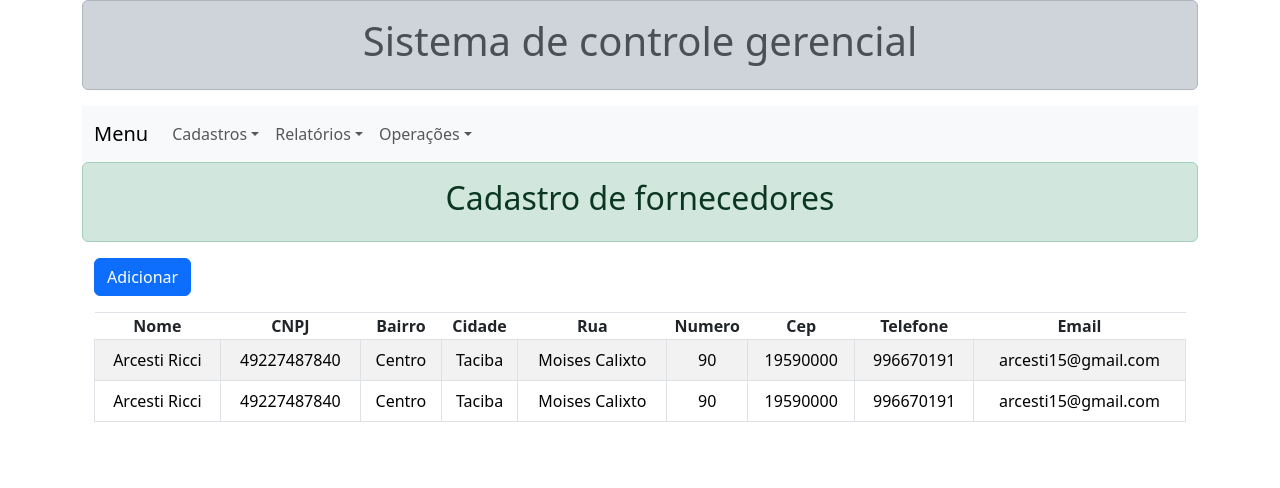
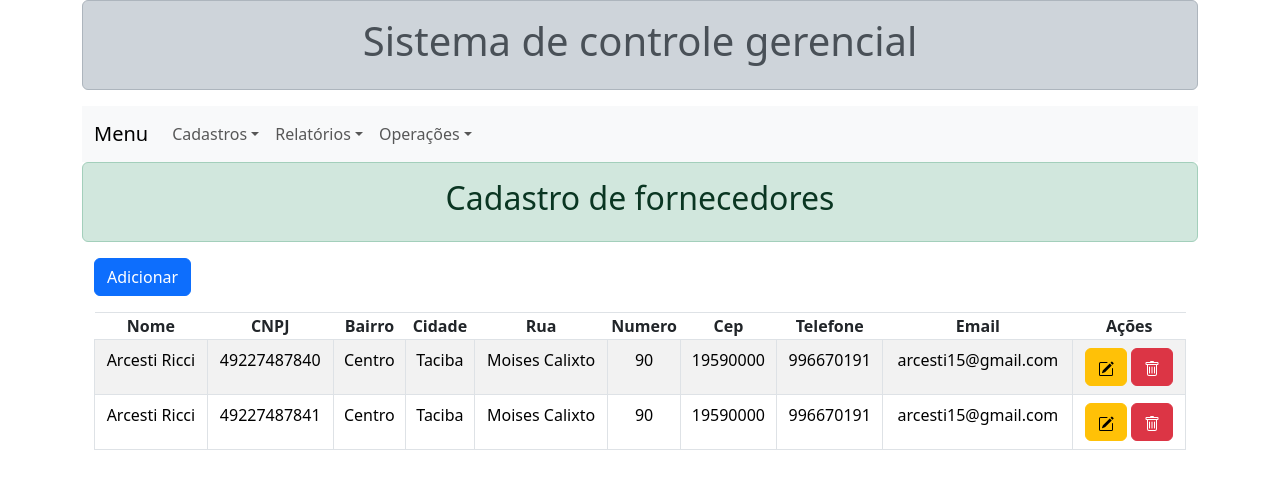
Before and after one commit to arcesti/sistemacomercial, a React (Create React App) app: page /fornecedor in a window 1280 px wide. Shown: the top 488 px of the page. Built offline with nearby package versions, Linux system fonts and the light colour scheme.

Commit message:
Adicionando o alterar do fornecedor

```diff
--- a/src/Componentes/Telas/Formularios/CadCli.jsx
+++ b/src/Componentes/Telas/Formularios/CadCli.jsx
@@ -3,7 +3,6 @@ import Col from 'react-bootstrap/Col';
 import Form from 'react-bootstrap/Form';
 import InputGroup from 'react-bootstrap/InputGroup';
 import Row from 'react-bootstrap/Row';
-import { clientes } from '../../../Dados/mockClientes';
 import { useState } from 'react';
 import { isDisabled } from '@testing-library/user-event/dist/utils';
 
@@ -21,6 +20,8 @@ export default function CadCli(props) {
     });
 
     function alterar(ev) {
+        const form = ev.currentTarget;
+        if (form.checkValidity()) {
             props.setListaDeClientes(props.listaDeClientes.map((item) => {
                 if (item.cpf === props.clienteAlter.cpf) {
                     return props.clienteAlter;
@@ -28,6 +29,10 @@ export default function CadCli(props) {
                 return item;
             }));
             props.setExibirTabela(true);
+        }
+        else {
+            setFormValidado(true);
+        }
         ev.preventDefault();
         ev.stopPropagation();
     }
@@ -39,9 +44,6 @@ export default function CadCli(props) {
         if (form.checkValidity()) {
             //cadastrar o produto
             props.setListaDeClientes([...props.listaDeClientes, cliente]);
-            let cl = [...cliente]
-            console.log("AQUI ESTA O CLIENTE : "+cl)
-            clientes.push(cliente);
             //exibir tabela
             props.setExibirTabela(true);
         }
@@ -56,7 +58,6 @@ export default function CadCli(props) {
         const elemento = ev.target.name;
         const valor = ev.target.value;
         setCliente({ ...cliente, [elemento]: valor });
-        console.log(`componente ${elemento}: ${valor}`)
     }
 
     function manipularAlterCli(ev) {
@@ -94,6 +95,7 @@ export default function CadCli(props) {
                             placeholder="CPF"
                             name="cpf"
                             id="cpf"
+                            disabled={!props.modoDeCadastro}
                             value={props.modoDeCadastro ? cliente.cpf : props.clienteAlter.cpf}
                             onChange={props.modoDeCadastro ? manipularMudancaCli : isDisabled}
                             required
--- a/src/Componentes/Telas/Tabelas/TabFornecedores.jsx
+++ b/src/Componentes/Telas/Tabelas/TabFornecedores.jsx
@@ -1,5 +1,16 @@
 import { Button, Container, Table } from "react-bootstrap";
 export default function TabFornecedor(props) {
+    function excluirForn(fornecedor) {
+        if(window.confirm(`Deseja realmente excluir o fornecedor de cnpj: ${fornecedor.cnpj}`)) {
+            props.setListaForn(props.listaForn.filter((forn) => {
+                return forn.cnpj !== fornecedor.cnpj;
+            }))
+        }
+    }
+    function alterarForn(fornecedor) {
+        props.setExibirTabela(false);
+        props.setFornAlter(fornecedor);
+    }
     return(
         <>
             <Container>
@@ -19,10 +30,11 @@ export default function TabFornecedor(props) {
                         <th>Cep</th>
                         <th>Telefone</th>
                         <th>Email</th>
+                        <th>Ações</th>
                     </thead>
                     <tbody>
                         {
-                            props.listaDeFornecedores?.map((fornecedor) => {
+                            props.listaForn?.map((fornecedor) => {
                                 return (
                                     <tr>
                                         <td>{fornecedor.nome}</td>
@@ -30,10 +42,28 @@ export default function TabFornecedor(props) {
                                         <td>{fornecedor.bairro}</td>
                                         <td>{fornecedor.cidade}</td>
                                         <td>{fornecedor.rua}</td>
-                                        <td>{fornecedor.num}</td>
+                                        <td>{fornecedor.numEnd}</td>
                                         <td>{fornecedor.cep}</td>
                                         <td>{fornecedor.tel}</td>
                                         <td>{fornecedor.email}</td>
+                                        <td>
+                                            <Button onClick={() => {
+                                                props.setModoCadastro(false);
+                                                alterarForn(fornecedor);
+                                            }} variant="warning">
+                                                <svg xmlns="http://www.w3.org/2000/svg" width="16" height="16" fill="currentColor" className="bi bi-pencil-square" viewBox="0 0 16 16">
+                                                    <path d="M15.502 1.94a.5.5 0 0 1 0 .706L14.459 3.69l-2-2L13.502.646a.5.5 0 0 1 .707 0l1.293 1.293zm-1.75 2.456-2-2L4.939 9.21a.5.5 0 0 0-.121.196l-.805 2.414a.25.25 0 0 0 .316.316l2.414-.805a.5.5 0 0 0 .196-.12l6.813-6.814z" />
+                                                    <path fill-rule="evenodd" d="M1 13.5A1.5 1.5 0 0 0 2.5 15h11a1.5 1.5 0 0 0 1.5-1.5v-6a.5.5 0 0 0-1 0v6a.5.5 0 0 1-.5.5h-11a.5.5 0 0 1-.5-.5v-11a.5.5 0 0 1 .5-.5H9a.5.5 0 0 0 0-1H2.5A1.5 1.5 0 0 0 1 2.5z" />
+                                                </svg>
+                                            </Button> <Button onClick={() => {
+                                                excluirForn(fornecedor);
+                                            }} variant="danger">
+                                                <svg xmlns="http://www.w3.org/2000/svg" width="16" height="16" fill="currentColor" className="bi bi-trash" viewBox="0 0 16 16">
+                                                    <path d="M5.5 5.5A.5.5 0 0 1 6 6v6a.5.5 0 0 1-1 0V6a.5.5 0 0 1 .5-.5m2.5 0a.5.5 0 0 1 .5.5v6a.5.5 0 0 1-1 0V6a.5.5 0 0 1 .5-.5m3 .5a.5.5 0 0 0-1 0v6a.5.5 0 0 0 1 0z" />
+                                                    <path d="M14.5 3a1 1 0 0 1-1 1H13v9a2 2 0 0 1-2 2H5a2 2 0 0 1-2-2V4h-.5a1 1 0 0 1-1-1V2a1 1 0 0 1 1-1H6a1 1 0 0 1 1-1h2a1 1 0 0 1 1 1h3.5a1 1 0 0 1 1 1zM4.118 4 4 4.059V13a1 1 0 0 0 1 1h6a1 1 0 0 0 1-1V4.059L11.882 4zM2.5 3h11V2h-11z" />
+                                                </svg>
+                                            </Button>
+                                        </td>
                                     </tr>
                                 )
                             })
--- a/src/Componentes/Telas/TelaCadForn.jsx
+++ b/src/Componentes/Telas/TelaCadForn.jsx
@@ -7,6 +7,9 @@ import { fornecedores } from "../../Dados/mockFornecedores"
 
 export default function TelaCadForn(props) {
     const [exibirTabela, setExibirTabela] = useState(true);
+    const [listaForn, setListaForn] = useState([...fornecedores]);
+    const [modoCadastro, setModoCadastro] = useState(false);
+    const [fornAlter, setFornAlter] = useState(null);
     return (
         <>
             <Pagina>
@@ -15,7 +18,21 @@ export default function TelaCadForn(props) {
                         Cadastro de fornecedores
                     </h2>
                 </Alert>
-                {exibirTabela ? <TabFornecedor listaDeFornecedores={fornecedores} setExibirTabela={setExibirTabela} /> : <CadForn setExibirTabela={setExibirTabela}/>}
+                {exibirTabela ? <TabFornecedor listaForn={listaForn}
+                                               setListaForn={setListaForn}
+                                               modoCadastro={modoCadastro}
+                                               setModoCadastro={setModoCadastro}
+                                               fornAlter={fornAlter}
+                                               setFornAlter={setFornAlter}
+                                               setExibirTabela={setExibirTabela} />
+                                :
+                                <CadForn listaForn={listaForn}
+                                         setListaForn={setListaForn}
+                                         modoCadastro={modoCadastro}
+                                         setModoCadastro={setModoCadastro}
+                                         fornAlter={fornAlter}
+                                         setFornAlter={setFornAlter}
+                                         setExibirTabela={setExibirTabela}/>}
             </Pagina>
         </>
     );
--- a/src/Dados/mockFornecedores.js
+++ b/src/Dados/mockFornecedores.js
@@ -5,18 +5,18 @@ export const fornecedores = [
         "bairro":"Centro",
         "cidade":"Taciba",
         "rua":"Moises Calixto",
-        "num":"90",
+        "numEnd":"90",
         "cep":"19590000",
         "tel":"996670191",
         "email":"arcesti15@gmail.com"
     },
     {
         "nome":"Arcesti Ricci",
-        "cnpj":"49227487840",
+        "cnpj":"49227487841",
         "bairro":"Centro",
         "cidade":"Taciba",
         "rua":"Moises Calixto",
-        "num":"90",
+        "numEnd":"90",
         "cep":"19590000",
         "tel":"996670191",
         "email":"arcesti15@gmail.com"
```
Also changed, not shown: src/Componentes/Telas/Formularios/CadForn.jsx (+77 -27 lines). Lines whose indentation alone changed are shown as unchanged.
